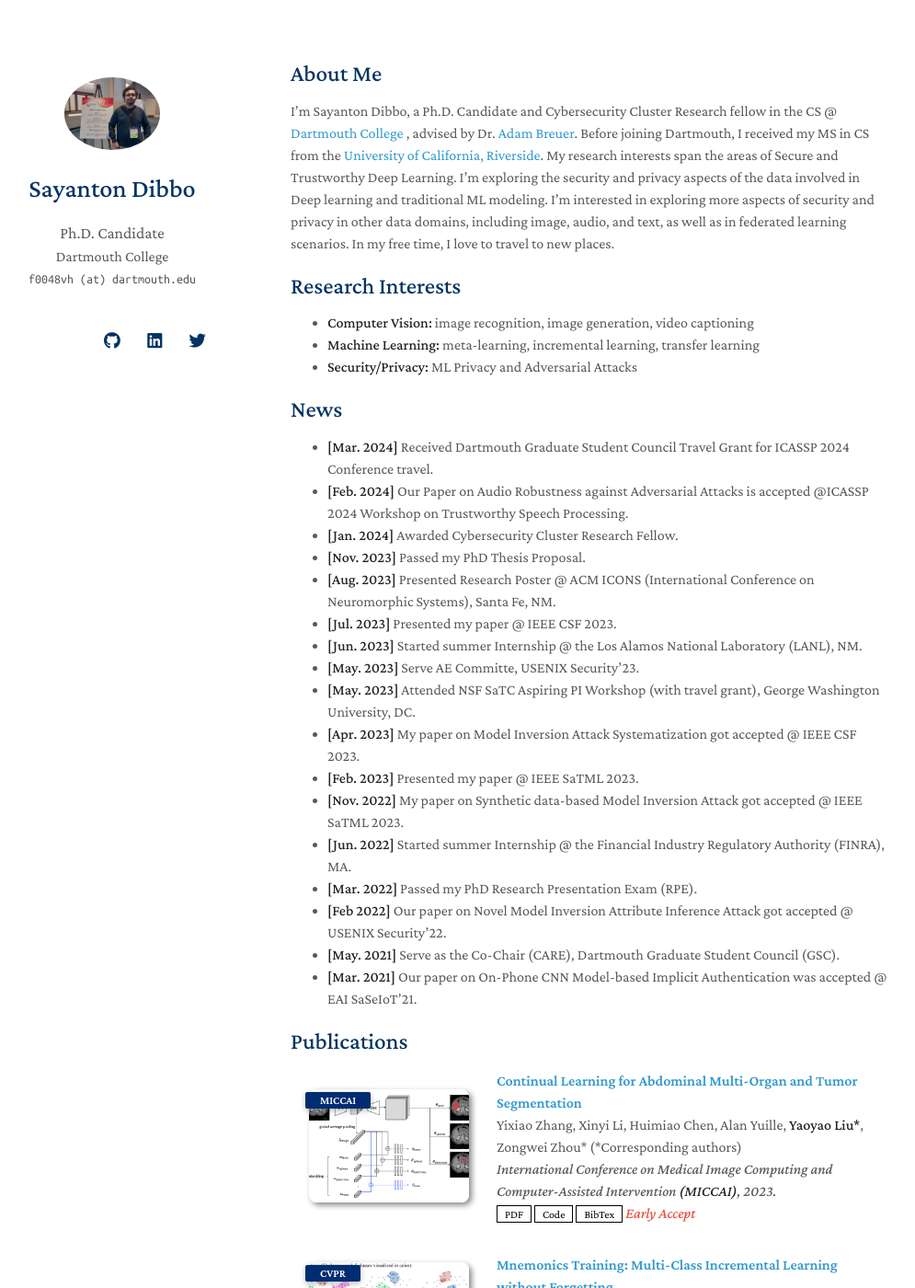
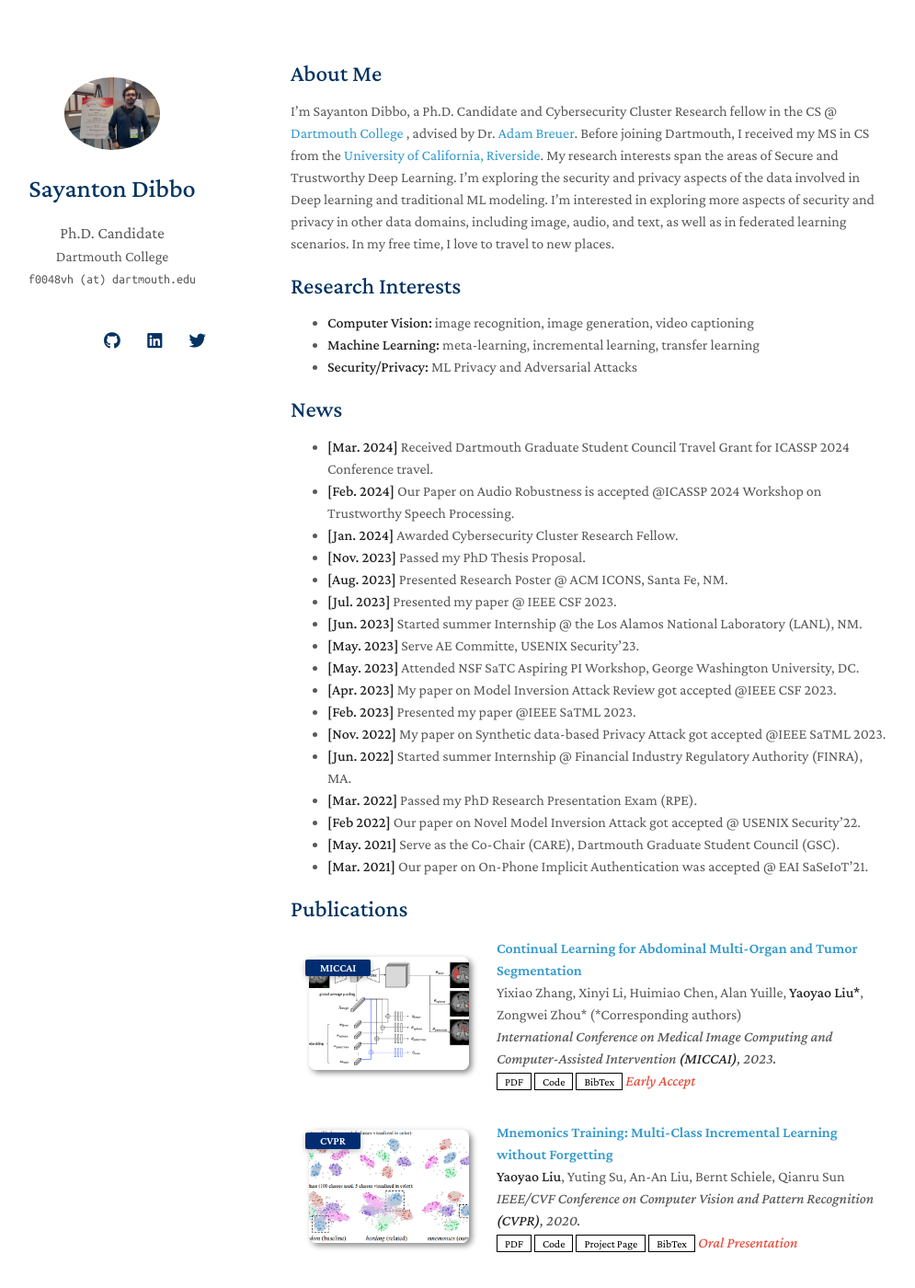
Before and after one commit to SayantonDibbo/SayantonDibbo.github.io, a Jekyll site: the page built from index.md, in a window 1280 px wide and 1400 px high. Shown: the whole window at 92% size, without its empty margins (154-1149 px from the left). Built offline with Jekyll 4.4.1, drawn with Linux system fonts in a browser that asks for light colours; nearby versions of some CDN libraries; a style sheet for code colours, icons or effects is not loaded; our own code applies the rules of GitHub Pages for plain Markdown files.

Commit message:
Update index.md

```diff
--- a/index.md
+++ b/index.md
@@ -18,22 +18,22 @@ In my free time, I love to travel to new places.
 ## News
 
 - **[Mar. 2024]** Received Dartmouth Graduate Student Council Travel Grant for ICASSP 2024 Conference travel.
-- **[Feb. 2024]** Our Paper on Audio Robustness against Adversarial Attacks is accepted @ICASSP 2024 Workshop on Trustworthy Speech Processing.
+- **[Feb. 2024]** Our Paper on Audio Robustness is accepted @ICASSP 2024 Workshop on Trustworthy Speech Processing.
 - **[Jan. 2024]** Awarded Cybersecurity Cluster Research Fellow.
 - **[Nov. 2023]** Passed my PhD Thesis Proposal.
-- **[Aug. 2023]** Presented Research Poster @ ACM ICONS (International Conference on Neuromorphic Systems), Santa Fe, NM.
+- **[Aug. 2023]** Presented Research Poster @ ACM ICONS, Santa Fe, NM.
 - **[Jul. 2023]** Presented my paper @ IEEE CSF 2023.
 - **[Jun. 2023]** Started summer Internship @ the Los Alamos National Laboratory (LANL), NM.
 - **[May. 2023]** Serve AE Committe, USENIX Security'23.
-- **[May. 2023]** Attended NSF SaTC Aspiring PI Workshop (with travel grant), George Washington University, DC.
-- **[Apr. 2023]** My paper on Model Inversion Attack Systematization got accepted @ IEEE CSF 2023.
-- **[Feb. 2023]** Presented my paper @ IEEE SaTML 2023.
-- **[Nov. 2022]** My paper on Synthetic data-based Model Inversion Attack got accepted @ IEEE SaTML 2023.
-- **[Jun. 2022]** Started summer Internship @ the Financial Industry Regulatory Authority (FINRA), MA.
+- **[May. 2023]** Attended NSF SaTC Aspiring PI Workshop, George Washington University, DC.
+- **[Apr. 2023]** My paper on Model Inversion Attack Review got accepted @IEEE CSF 2023.
+- **[Feb. 2023]** Presented my paper @IEEE SaTML 2023.
+- **[Nov. 2022]** My paper on Synthetic data-based Privacy Attack got accepted @IEEE SaTML 2023.
+- **[Jun. 2022]** Started summer Internship @ Financial Industry Regulatory Authority (FINRA), MA.
 - **[Mar. 2022]** Passed my PhD Research Presentation Exam (RPE).
-- **[Feb 2022]** Our paper on Novel Model Inversion Attribute Inference Attack got accepted @ USENIX Security'22.
+- **[Feb 2022]** Our paper on Novel Model Inversion Attack got accepted @ USENIX Security'22.
 - **[May. 2021]** Serve as the Co-Chair (CARE), Dartmouth Graduate Student Council (GSC).
-- **[Mar. 2021]** Our paper on On-Phone CNN Model-based Implicit Authentication was accepted @ EAI SaSeIoT'21.
+- **[Mar. 2021]** Our paper on On-Phone Implicit Authentication was accepted @ EAI SaSeIoT'21.
 
 
 {% include_relative _includes/publications.md %}
```
